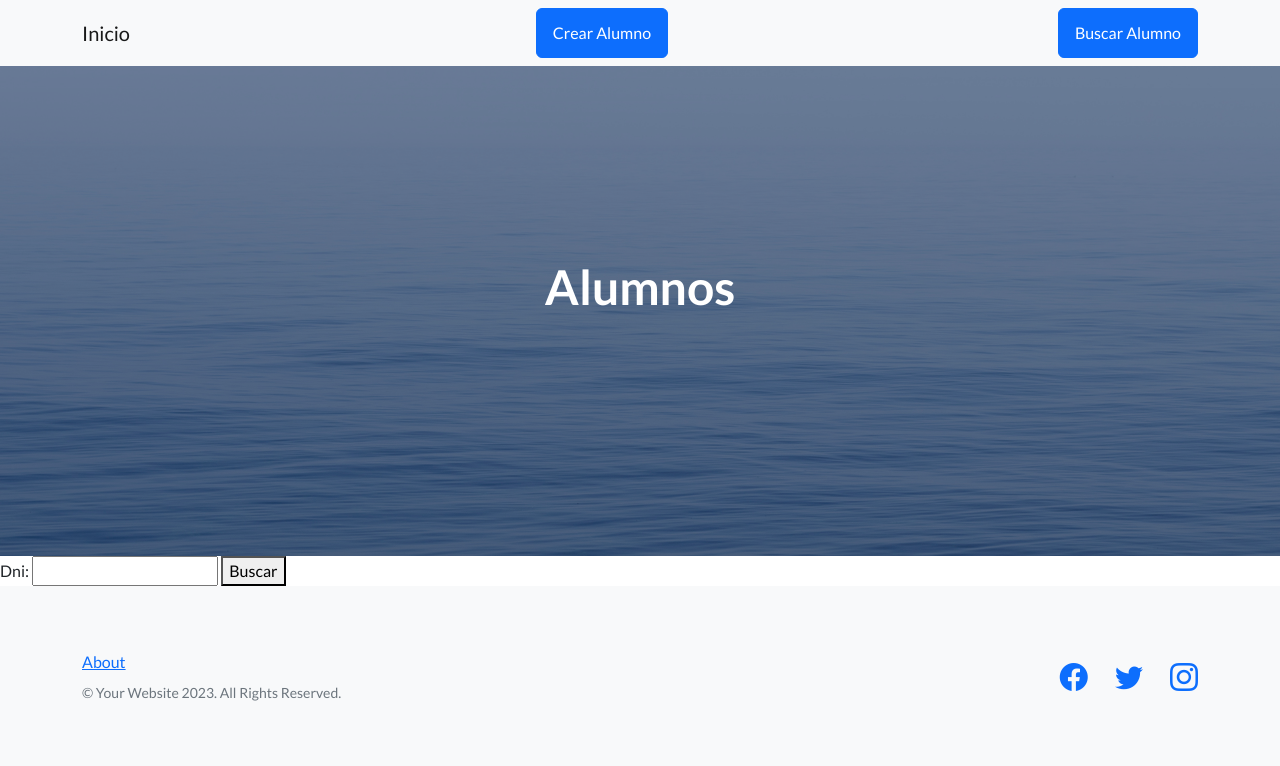
After one commit to matiluzu/pre3, a Django app: template inicio/templates/inicio/listar_alumnos.html in a window 1280 px wide. The commit adds this page. Shown: the top 766 px of the page. Run offline with Django 4.2, Linux system fonts and the light colour scheme; the template is opened without the code that fills it: values that come from a table or form of the project are taken from there, others are empty; some libraries are stand-ins or nearby versions.

Commit message:
agrego cambios

```diff
--- a/inicio/forms.py
+++ b/inicio/forms.py
@@ -5,3 +5,6 @@ class CrearAlumnoFormulario(forms.Form):
     apellido = forms.CharField(max_length=20)
     edad = forms.IntegerField()
     dni = forms.IntegerField()
+
+class BuscarAlumnoFormulario(forms.Form):
+    dni = forms.IntegerField()
--- /dev/null
+++ b/inicio/templates/inicio/listar_alumnos.html
@@ -0,0 +1,20 @@
+{% extends 'base.html' %}
+
+{% block title_head %}
+<title>Alumnos</title>
+{% endblock title_head %}
+
+{% block h1_header %}
+Alumnos
+{% endblock h1_header %}
+
+{% block contenido %}
+<form action="" method="get">
+    {{formulario}}
+    <button>Buscar</button>
+</form>
+
+{% for alumno in alumnos %}
+<li>Nombre: {{alumno.nombre}} - Apellido: {{alumno.apellido}}</li>
+{% endfor %}
+{% endblock contenido %}
--- a/inicio/urls.py
+++ b/inicio/urls.py
@@ -6,4 +6,5 @@ app_name = 'inicio'
 urlpatterns = [
     path('', views.inicio, name='inicio'),
     path('alumnos/crear/', views.crear_alumno, name = "crear_alumno"),
+    path('alumnos/',views.listar_alumnos, name = "listar_alumnos")
 ]
--- a/templates/base.html
+++ b/templates/base.html
@@ -23,6 +23,7 @@
             <div class="container">
                 <a class="navbar-brand" href={% url 'inicio:inicio' %}>Inicio</a>
                 <a class="btn btn-primary" href={% url 'inicio:crear_alumno' %}>Crear Alumno</a>
+                <a class="btn btn-primary" href={% url 'inicio:listar_alumnos' %}>Buscar Alumno</a>
             </div>
         </nav>
         <!-- Masthead-->
```
Also changed, not shown: inicio/views.py (+11 -1 lines).
